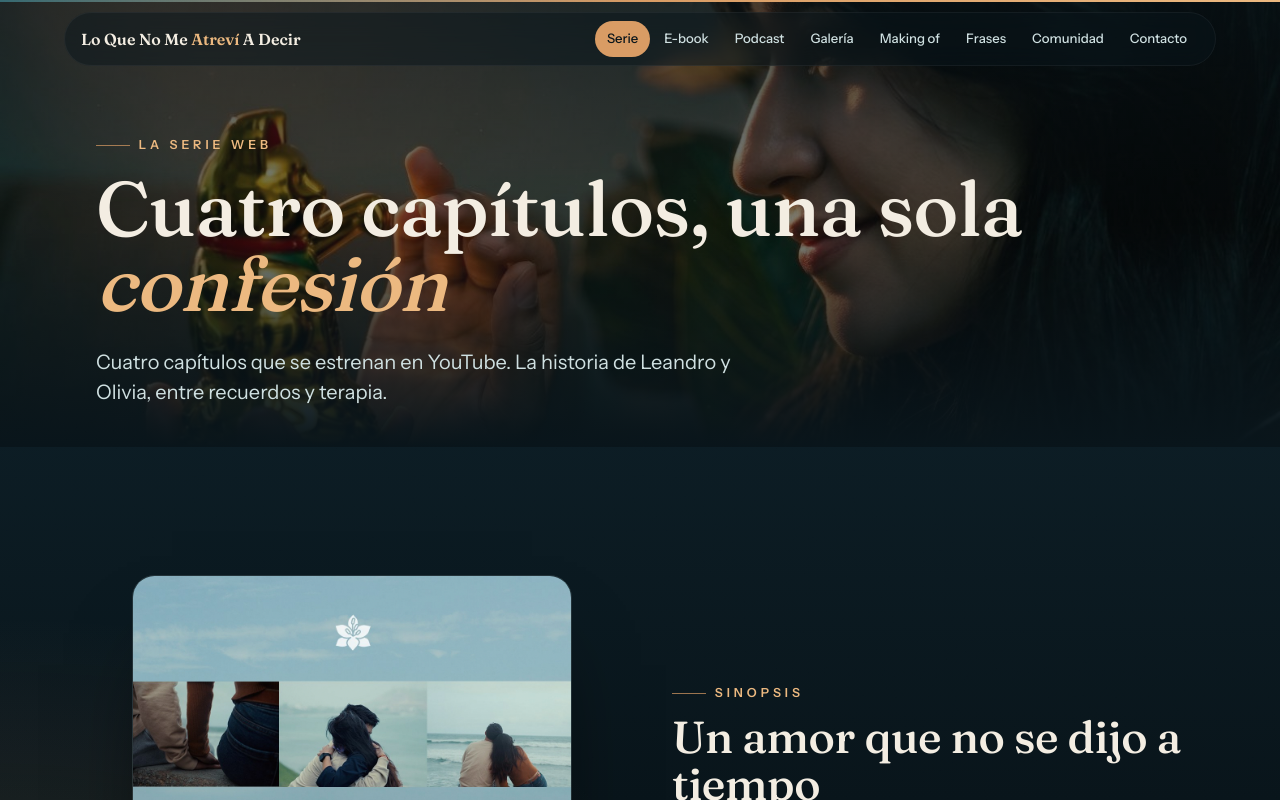
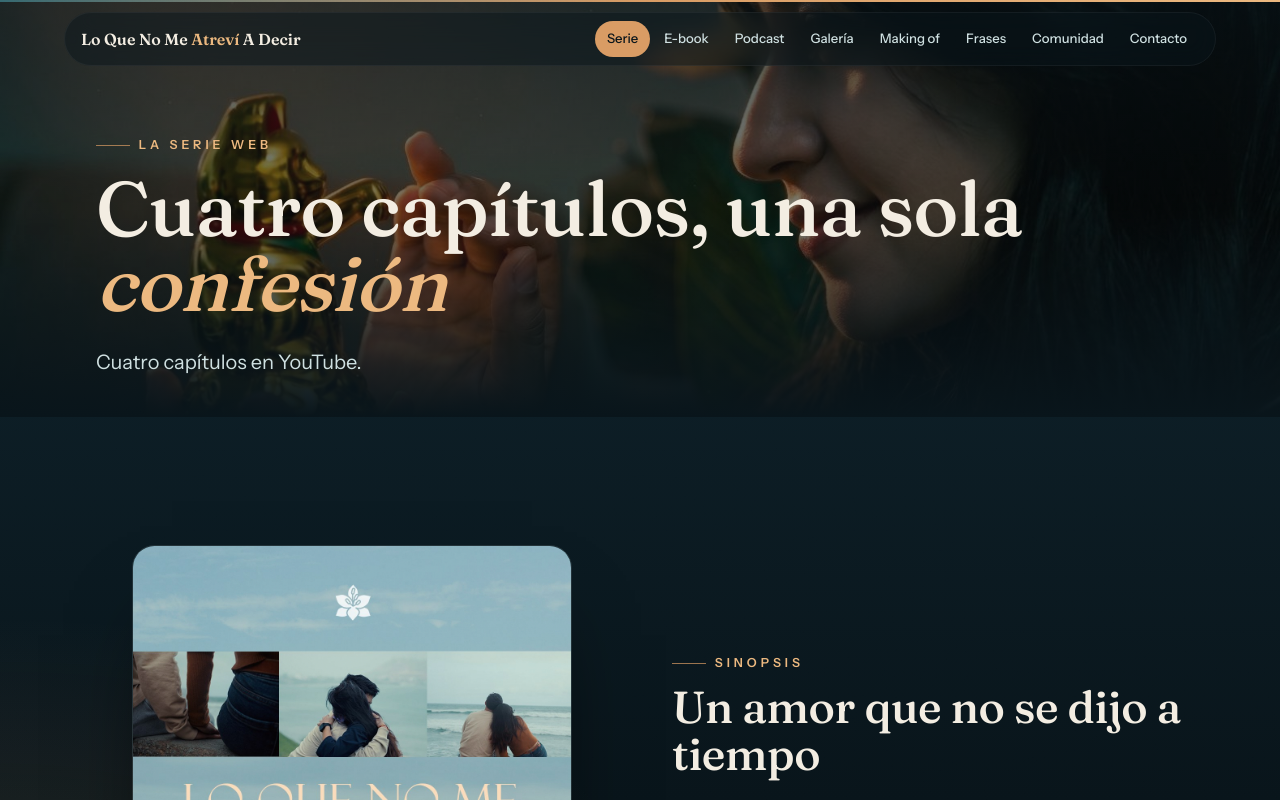
Before and after one commit to Gianell24/loquenomeatreviadecir, a Next.js app: page /serie in a window 1280 px wide. Shown: the top 800 px of the page. Built offline with nearby package versions, Linux system fonts and the light colour scheme.

Commit message:
Update page.tsx

```diff
--- a/app/serie/page.tsx
+++ b/app/serie/page.tsx
@@ -20,7 +20,7 @@ export default function SeriePage() {
         kicker="La serie web"
         title="Cuatro capítulos, una sola"
         titleEm="confesión"
-        subtitle="Cuatro capítulos que se estrenan en YouTube. La historia de Leandro y Olivia, entre recuerdos y terapia."
+        subtitle="Cuatro capítulos en YouTube."
         img="olivia-cat"
       />
 
@@ -121,7 +121,6 @@ export default function SeriePage() {
               Leandro
             </h2>
             <p className="mt-4 text-[clamp(1.05rem,1.6vw,1.3rem)] text-foam">
-              Veinticinco años, las palabras siempre listas y la garganta siempre cerrada.
               Confunde el miedo con la prudencia hasta que la terapia le enseña a ponerle
               nombre al ruido que lo tenía paralizado.
             </p>
@@ -132,9 +131,8 @@ export default function SeriePage() {
               Olivia
             </h2>
             <p className="mt-4 text-[clamp(1.05rem,1.6vw,1.3rem)] text-foam">
-              La que pregunta, insiste y ofrece su apoyo. La que colecciona el significado
-              de las flores. Y la que, cuando entiende que se quedará esperando una
-              sinceridad que no llega, elige priorizarse. Alejarse no siempre es rendirse.
+              La que pregunta, insiste y ofrece su apoyo. Y la que entiende que,
+              alejarse no siempre es rendirse.
             </p>
           </Reveal>
         </div>
```
